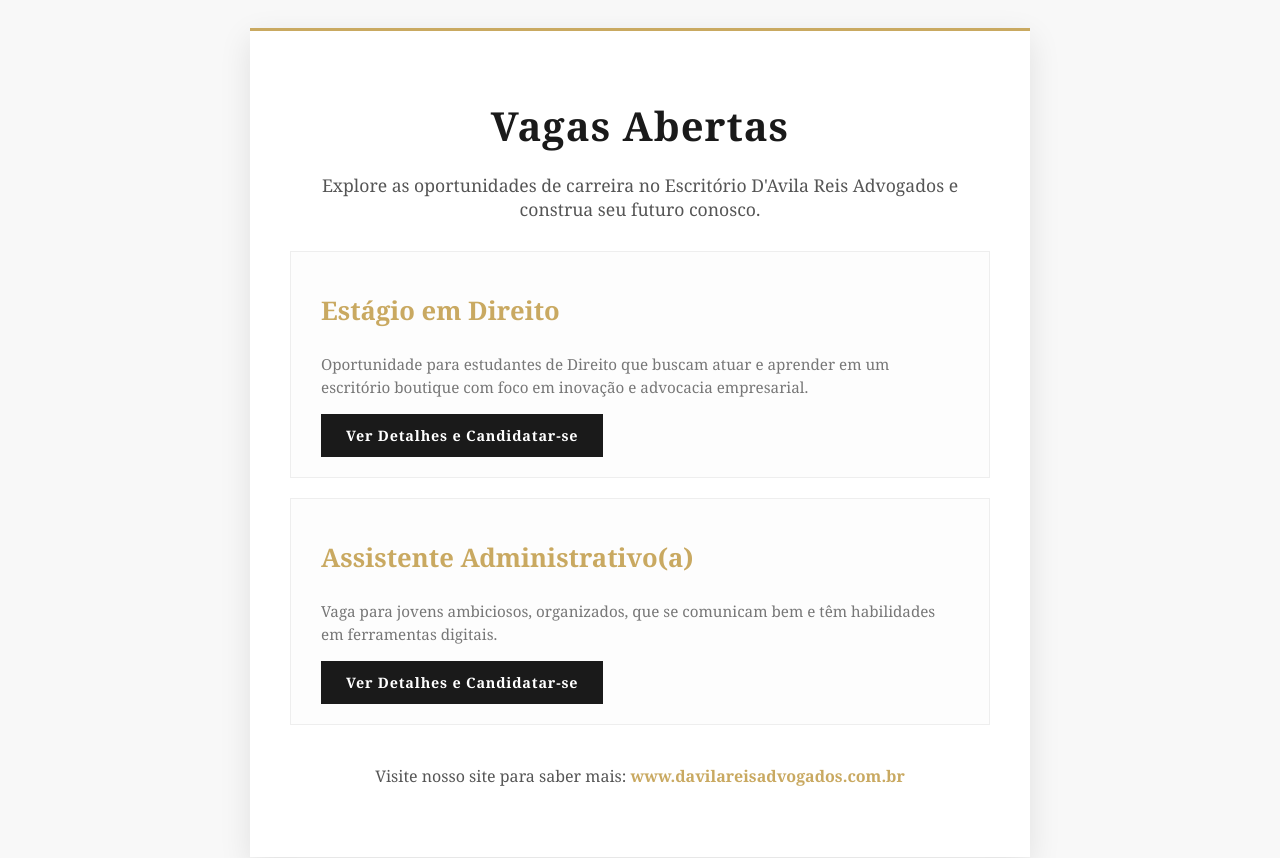
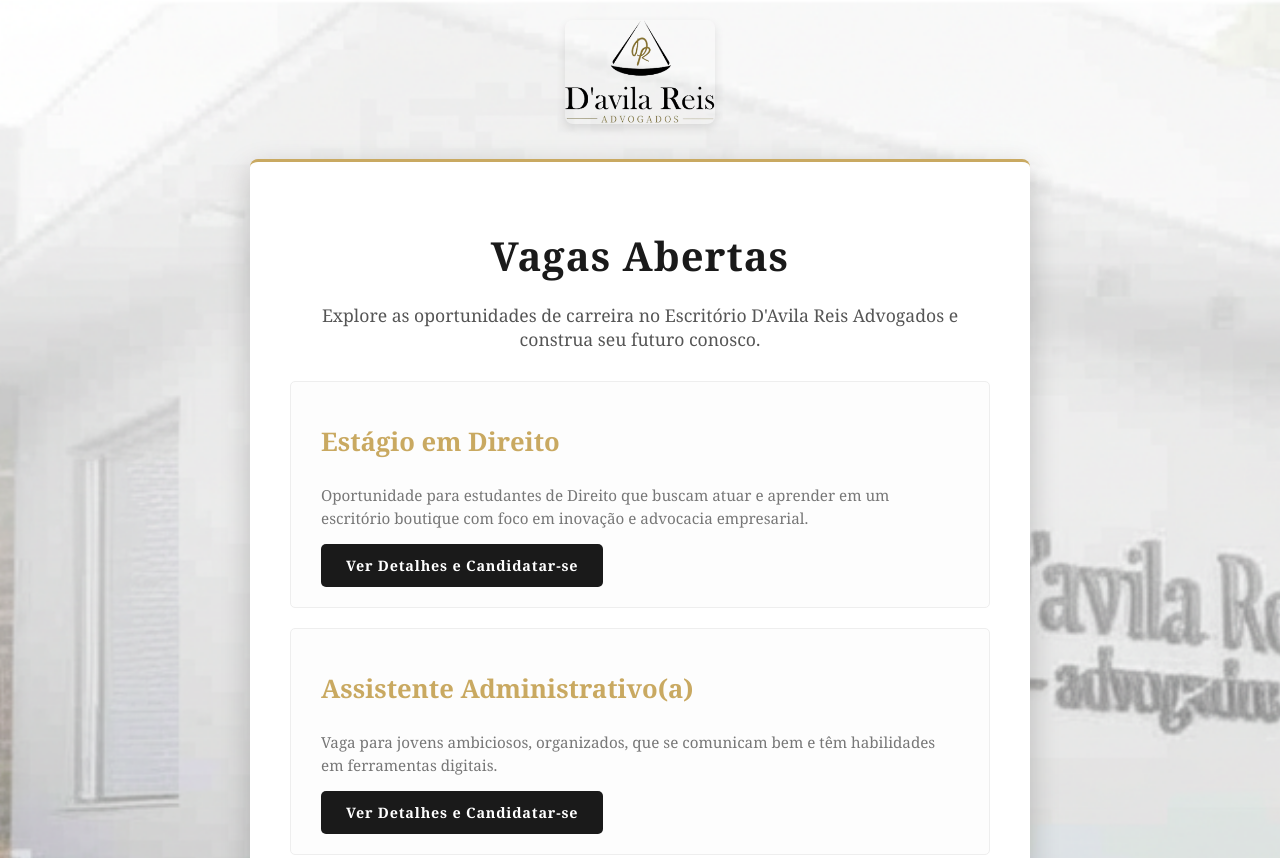
Before and after one commit to talktorobson/davila-reis-advogados-vagas, a website: page index.html in a window 1280 px wide. Shown: the top 858 px of the page. Drawn offline with Linux system fonts and the light colour scheme.

Commit message:
Update index.html

```diff
--- a/index.html
+++ b/index.html
@@ -7,7 +7,11 @@
     <style>
         body {
             font-family: 'Georgia', 'Times New Roman', serif;
-            background: #f8f8f8;
+            background-color: #f8f8f8; /* Fallback background color */
+            background-image: url('Background.png'); /* Path to your background image */
+            background-size: cover;
+            background-position: center;
+            background-repeat: no-repeat;
             display: flex;
             flex-direction: column;
             justify-content: center;
@@ -15,15 +19,26 @@
             min-height: 100vh;
             padding: 20px;
             color: #1a1a1a;
+            margin: 0; /* Reset default body margin */
+        }
+        .logo-container {
+            margin-bottom: 30px; /* Space below the logo */
+        }
+        .logo {
+            width: 150px; /* Adjust size as needed */
+            height: auto;
+            border-radius: 8px; /* Optional: add some rounded corners to the logo */
+            box-shadow: 0 4px 10px rgba(0,0,0,0.1); /* Optional: subtle shadow for the logo */
         }
         .container {
             width: 100%;
             max-width: 700px;
             background: white;
             padding: 40px;
-            box-shadow: 0 10px 30px rgba(0,0,0,0.1);
+            box-shadow: 0 10px 30px rgba(0,0,0,0.2); /* Slightly darker shadow for better contrast */
             text-align: center;
             border-top: 3px solid #c9a961;
+            border-radius: 8px; /* Optional: add some rounded corners to the container */
         }
         h1 {
             font-size: 2.5em;
@@ -51,9 +66,10 @@
             display: flex;
             flex-direction: column;
             align-items: flex-start;
+            border-radius: 5px; /* Optional: rounded corners for job items */
         }
         .job-item:hover {
-            box-shadow: 0 5px 15px rgba(0,0,0,0.08);
+            box-shadow: 0 5px 15px rgba(0,0,0,0.1); /* Slightly stronger hover shadow */
             transform: translateY(-3px);
         }
         .job-item h2 {
@@ -77,6 +93,7 @@
             font-size: 0.9em;
             letter-spacing: 0.8px;
             transition: background 0.3s ease, transform 0.2s ease;
+            border-radius: 5px; /* Optional: rounded corners for links */
         }
         .job-link:hover {
             background: #c9a961;
@@ -110,6 +127,9 @@
     </style>
 </head>
 <body>
+    <div class="logo-container">
+        <img src="logo.png" alt="D'Avila Reis Advogados Logo" class="logo">
+    </div>
     <div class="container">
         <h1>Vagas Abertas</h1>
         <p>Explore as oportunidades de carreira no Escritório D'Avila Reis Advogados e construa seu futuro conosco.</p>
```
